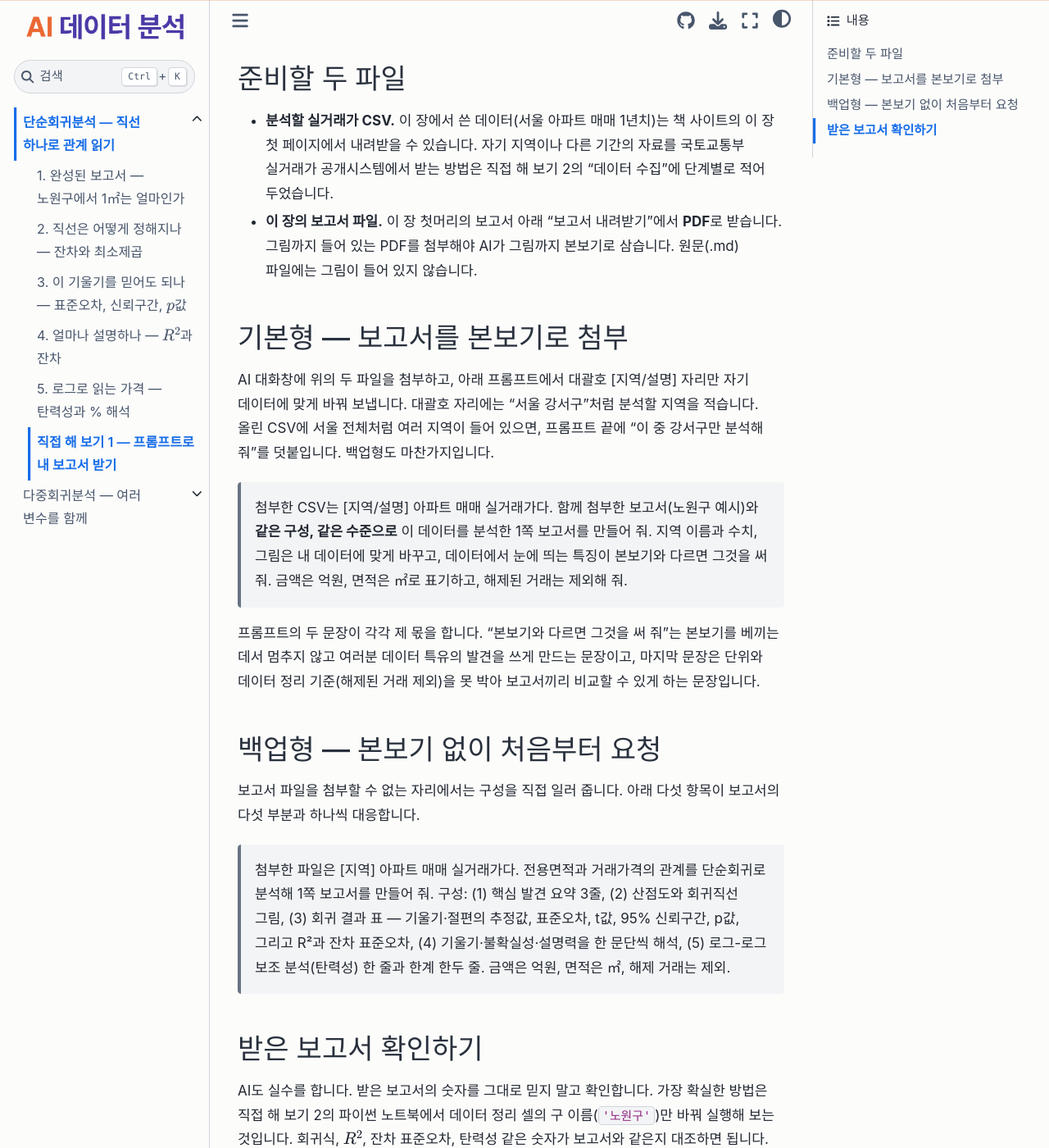
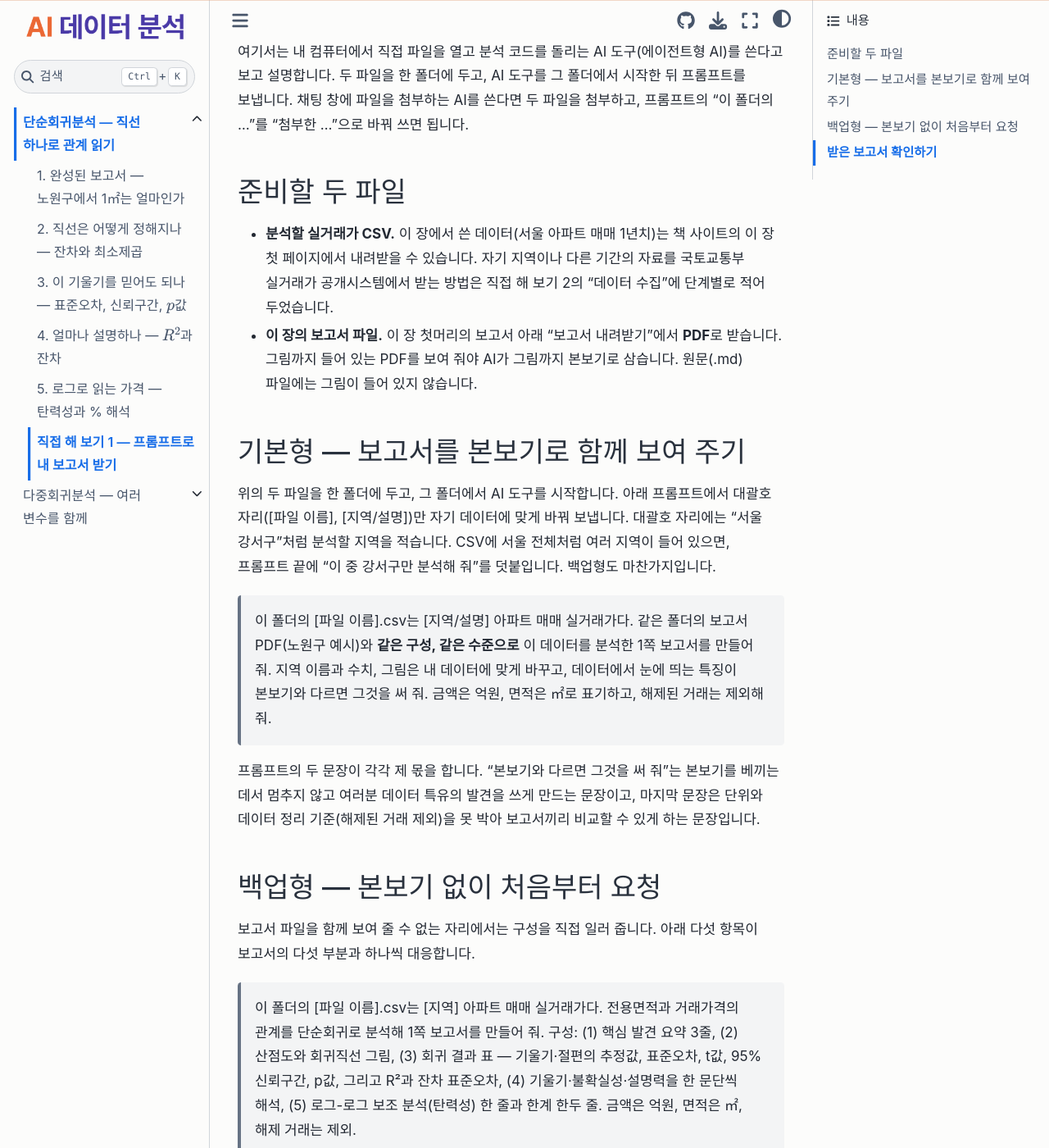
Before and after one commit to pilsunchoi/book5, a Jupyter Book: the page built from simple-regression/practice-prompt.md, in a window 1280 px wide and 1400 px high, scrolled down 282 px. Shown: the whole window at 82% size. Built offline with Jupyter Book 1.0.4 settings and Sphinx 7.4.7 and the Sphinx Book theme 1.1.4, drawn with Linux system fonts in a browser that asks for light colours; some web fonts are replaced; pages that are not in the unit, such as notebooks, are missing from menus; some of the changed text lies outside the part shown.

Commit message:
Use agent-type AI wording instead of upload and attach
The two published chapters now describe the AI opening the data file on
the reader's computer (A1, B1), and the prompt pages assume an agent-type
AI working in a folder with the CSV and the report PDF, with one line for
readers who attach files in a chat window.

Co-Authored-By: Claude Opus 5.5 <noreply@anthropic.com>

```diff
--- a/simple-regression/practice-prompt.md
+++ b/simple-regression/practice-prompt.md
@@ -1,25 +1,27 @@
 # 직접 해 보기 1 — 프롬프트로 내 보고서 받기
 
-이 장 첫머리의 보고서 같은 1쪽 보고서를 여러분의 데이터로 받아 내는 프롬프트의 전문입니다. 기본형과 백업형 두 가지를 둡니다. 기본형은 보고서를 본보기로 첨부하는 방식으로, 완성된 보고서가 곧 모범 프롬프트가 된다는 이 책의 핵심 구조와 일치합니다. 백업형은 본보기를 첨부할 수 없을 때 구성을 말로 다 일러 주는 방식입니다.
+이 장 첫머리의 보고서 같은 1쪽 보고서를 여러분의 데이터로 받아 내는 프롬프트의 전문입니다. 기본형과 백업형 두 가지를 둡니다. 기본형은 보고서를 본보기로 함께 보여 주는 방식으로, 완성된 보고서가 곧 모범 프롬프트가 된다는 이 책의 핵심 구조와 일치합니다. 백업형은 본보기를 보여 줄 수 없을 때 구성을 말로 다 일러 주는 방식입니다.
+
+여기서는 내 컴퓨터에서 직접 파일을 열고 분석 코드를 돌리는 AI 도구(에이전트형 AI)를 쓴다고 보고 설명합니다. 두 파일을 한 폴더에 두고, AI 도구를 그 폴더에서 시작한 뒤 프롬프트를 보냅니다. 채팅 창에 파일을 첨부하는 AI를 쓴다면 두 파일을 첨부하고, 프롬프트의 "이 폴더의 …"를 "첨부한 …"으로 바꿔 쓰면 됩니다.
 
 ## 준비할 두 파일
 
 - **분석할 실거래가 CSV.** 이 장에서 쓴 데이터(서울 아파트 매매 1년치)는 책 사이트의 이 장 첫 페이지에서 내려받을 수 있습니다. 자기 지역이나 다른 기간의 자료를 국토교통부 실거래가 공개시스템에서 받는 방법은 직접 해 보기 2의 "데이터 수집"에 단계별로 적어 두었습니다.
-- **이 장의 보고서 파일.** 이 장 첫머리의 보고서 아래 "보고서 내려받기"에서 **PDF**로 받습니다. 그림까지 들어 있는 PDF를 첨부해야 AI가 그림까지 본보기로 삼습니다. 원문(.md) 파일에는 그림이 들어 있지 않습니다.
+- **이 장의 보고서 파일.** 이 장 첫머리의 보고서 아래 "보고서 내려받기"에서 **PDF**로 받습니다. 그림까지 들어 있는 PDF를 보여 줘야 AI가 그림까지 본보기로 삼습니다. 원문(.md) 파일에는 그림이 들어 있지 않습니다.
 
-## 기본형 — 보고서를 본보기로 첨부
+## 기본형 — 보고서를 본보기로 함께 보여 주기
 
-AI 대화창에 위의 두 파일을 첨부하고, 아래 프롬프트에서 대괄호 [지역/설명] 자리만 자기 데이터에 맞게 바꿔 보냅니다. 대괄호 자리에는 "서울 강서구"처럼 분석할 지역을 적습니다. 올린 CSV에 서울 전체처럼 여러 지역이 들어 있으면, 프롬프트 끝에 "이 중 강서구만 분석해 줘"를 덧붙입니다. 백업형도 마찬가지입니다.
+위의 두 파일을 한 폴더에 두고, 그 폴더에서 AI 도구를 시작합니다. 아래 프롬프트에서 대괄호 자리([파일 이름], [지역/설명])만 자기 데이터에 맞게 바꿔 보냅니다. 대괄호 자리에는 "서울 강서구"처럼 분석할 지역을 적습니다. CSV에 서울 전체처럼 여러 지역이 들어 있으면, 프롬프트 끝에 "이 중 강서구만 분석해 줘"를 덧붙입니다. 백업형도 마찬가지입니다.
 
-> 첨부한 CSV는 [지역/설명] 아파트 매매 실거래가다. 함께 첨부한 보고서(노원구 예시)와 **같은 구성, 같은 수준으로** 이 데이터를 분석한 1쪽 보고서를 만들어 줘. 지역 이름과 수치, 그림은 내 데이터에 맞게 바꾸고, 데이터에서 눈에 띄는 특징이 본보기와 다르면 그것을 써 줘. 금액은 억원, 면적은 ㎡로 표기하고, 해제된 거래는 제외해 줘.
+> 이 폴더의 [파일 이름].csv는 [지역/설명] 아파트 매매 실거래가다. 같은 폴더의 보고서 PDF(노원구 예시)와 **같은 구성, 같은 수준으로** 이 데이터를 분석한 1쪽 보고서를 만들어 줘. 지역 이름과 수치, 그림은 내 데이터에 맞게 바꾸고, 데이터에서 눈에 띄는 특징이 본보기와 다르면 그것을 써 줘. 금액은 억원, 면적은 ㎡로 표기하고, 해제된 거래는 제외해 줘.
 
 프롬프트의 두 문장이 각각 제 몫을 합니다. "본보기와 다르면 그것을 써 줘"는 본보기를 베끼는 데서 멈추지 않고 여러분 데이터 특유의 발견을 쓰게 만드는 문장이고, 마지막 문장은 단위와 데이터 정리 기준(해제된 거래 제외)을 못 박아 보고서끼리 비교할 수 있게 하는 문장입니다.
 
 ## 백업형 — 본보기 없이 처음부터 요청
 
-보고서 파일을 첨부할 수 없는 자리에서는 구성을 직접 일러 줍니다. 아래 다섯 항목이 보고서의 다섯 부분과 하나씩 대응합니다.
+보고서 파일을 함께 보여 줄 수 없는 자리에서는 구성을 직접 일러 줍니다. 아래 다섯 항목이 보고서의 다섯 부분과 하나씩 대응합니다.
 
-> 첨부한 파일은 [지역] 아파트 매매 실거래가다. 전용면적과 거래가격의 관계를 단순회귀로 분석해 1쪽 보고서를 만들어 줘. 구성: (1) 핵심 발견 요약 3줄, (2) 산점도와 회귀직선 그림, (3) 회귀 결과 표 — 기울기·절편의 추정값, 표준오차, t값, 95% 신뢰구간, p값, 그리고 R²과 잔차 표준오차, (4) 기울기·불확실성·설명력을 한 문단씩 해석, (5) 로그-로그 보조 분석(탄력성) 한 줄과 한계 한두 줄. 금액은 억원, 면적은 ㎡, 해제 거래는 제외.
+> 이 폴더의 [파일 이름].csv는 [지역] 아파트 매매 실거래가다. 전용면적과 거래가격의 관계를 단순회귀로 분석해 1쪽 보고서를 만들어 줘. 구성: (1) 핵심 발견 요약 3줄, (2) 산점도와 회귀직선 그림, (3) 회귀 결과 표 — 기울기·절편의 추정값, 표준오차, t값, 95% 신뢰구간, p값, 그리고 R²과 잔차 표준오차, (4) 기울기·불확실성·설명력을 한 문단씩 해석, (5) 로그-로그 보조 분석(탄력성) 한 줄과 한계 한두 줄. 금액은 억원, 면적은 ㎡, 해제 거래는 제외.
 
 ## 받은 보고서 확인하기
 
```
Also changed, not shown: multiple-regression/practice-prompt.md (+9 -7 lines), multiple-regression/section-b1.md (+2 -2 lines), simple-regression/section-a1.md (+2 -2 lines), 2 other files.
